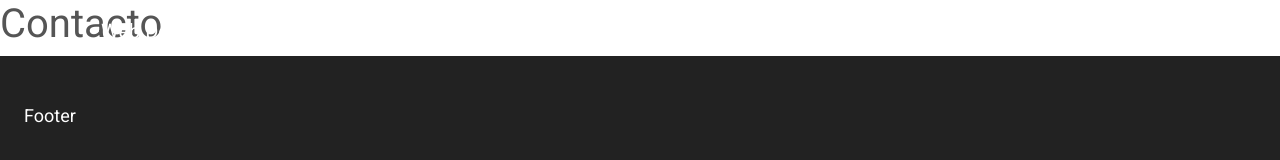
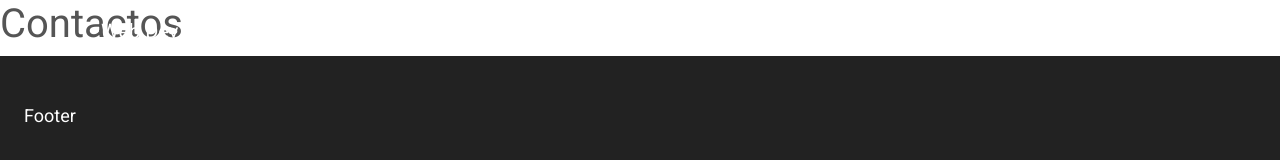
Before and after one commit to fofomedrano/Proyecto_Rodolfo_Medrano, a React (Create React App) app: page /Contact in a window 1280 px wide. Shown: the top 160 px of the page. Built offline with nearby package versions, Linux system fonts and the light colour scheme.

Commit message:
added build

```diff
--- a/src/components/pages/Contact.js
+++ b/src/components/pages/Contact.js
@@ -7,7 +7,7 @@ export default function Contact() {
     return (
         <PageLayout>
            <h1>
-              Contacto
+              Contactos
            </h1>
         </PageLayout>
     )
```
